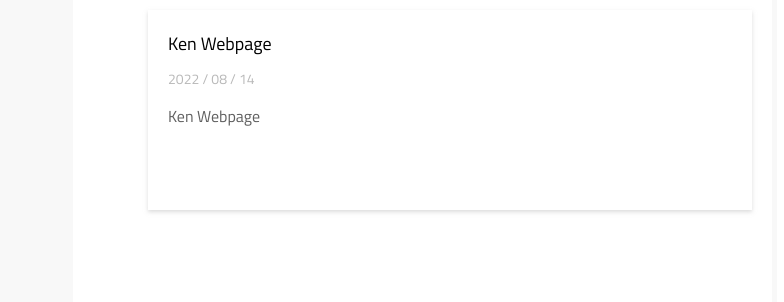
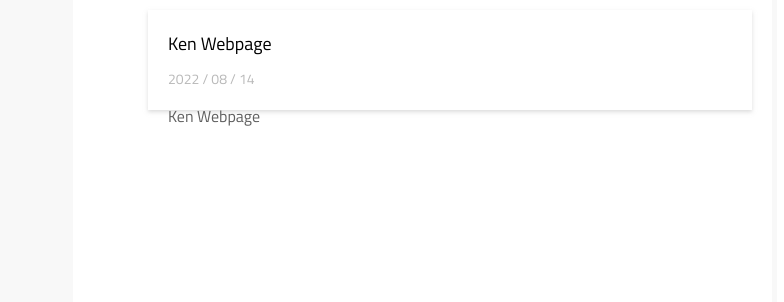
Before and after one commit to kenwebpage/kenwebpage.github.io, a Jekyll site: the page built from _posts/2022-08-14-test.md, in a window 1280 px wide. Shown: the part 544-846 px from the top of the page, without its empty margins (375-1159 px from the left). Built offline with Jekyll 4.4.1, drawn with Linux system fonts in a browser that asks for light colours.

Commit message:
m3_20220814093832

```diff
--- a/_sass/page/_post.scss
+++ b/_sass/page/_post.scss
@@ -163,7 +163,7 @@
   }
 
   .card {
-    height: 11.25rem;
+    height: 5rem;
   }
 
   a:hover .card {
```
